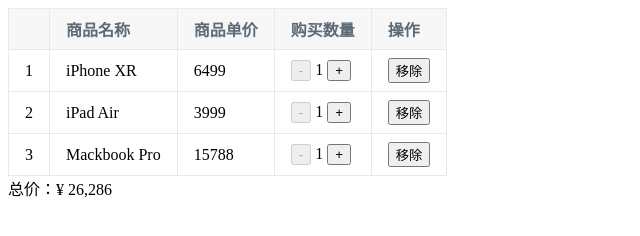
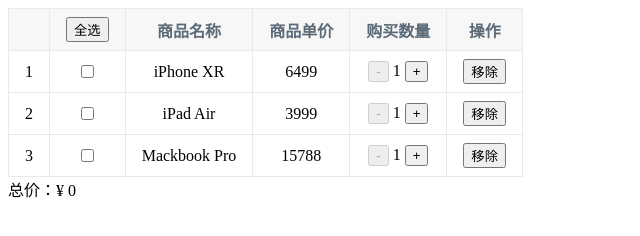
Before and after one commit to tfcx-th/JavaScript-practice, a plain HTML site: page SimpleShoppingCart/SimpleShoppingCart.html in a window 1280 px wide. Shown: the whole page, without its empty margins (0-640 px from the left). Drawn offline with nearby package versions, Linux system fonts and the light colour scheme.

Commit message:
添加选择功能

```diff
--- a/SimpleShoppingCart/SimpleShoppingCart.html
+++ b/SimpleShoppingCart/SimpleShoppingCart.html
@@ -14,6 +14,9 @@
         <thead>
           <tr>
             <th></th>
+            <th>
+              <button @click="handleCheckAll()">{{ title }}</button>
+            </th>
             <th>商品名称</th>
             <th>商品单价</th>
             <th>购买数量</th>
@@ -23,6 +26,9 @@
         <tbody>
           <tr v-for="(item, index) in list">
             <td>{{ index + 1 }}</td>
+            <td>
+              <input type="checkbox" @click="handleCheckbox(index)" :checked="list[index].checked">
+            </td>
             <td>{{ item.name }}</td>
             <td>{{ item.price }}</td>
             <td>
--- a/SimpleShoppingCart/main.js
+++ b/SimpleShoppingCart/main.js
@@ -1,21 +1,26 @@
 var app = new Vue({
   el: '#app',
   data: {
+    allChecked: false,
+    title: '全选',
     list: [
       {
         id: 1,
+        checked: false,
         name: 'iPhone XR',
         price: 6499,
         count: 1
       },
       {
         id: 2,
+        checked: false,
         name: 'iPad Air',
         price: 3999,
         count: 1
       },
       {
         id: 3,
+        checked: false,
         name: 'Mackbook Pro',
         price: 15788,
         count: 1
@@ -28,7 +33,9 @@
       var total = 0;
       for (var i = 0; i < this.list.length; i++) {
         var item = this.list[i];
+        if (item.checked === true) {
           total += item.price * item.count;
+        }
       }
       return total.toString().replace(/\B(?=(\d{3})+$)/g, ',');
     }
@@ -47,6 +54,30 @@
 
     handleRemove: function(index) {
       this.list.splice(index, 1);
+    },
+
+    handleCheckbox: function(index) {
+      if (this.list[index].checked === false) {
+        this.list[index].checked = true;
+      } else {
+        this.list[index].checked = false;
+      }
+    },
+
+    handleCheckAll: function() {
+      if (!this.allChecked) {
+        for (var i = 0; i < this.list.length; i++) {
+          this.list[i].checked = true;
+        }
+        this.allChecked = true;
+        this.title = '全不选';
+      } else {
+        for (var i = 0; i < this.list.length; i++) {
+          this.list[i].checked = false;
+        }
+        this.allChecked = false;
+        this.title = '全选';
+      }
     }
   }
 })
--- a/SimpleShoppingCart/style.css
+++ b/SimpleShoppingCart/style.css
@@ -10,7 +10,7 @@
 th, td {
     padding: 8px 16px;
     border: 1px solid #e9e9e9;
-    text-align: left;
+    text-align: center;
 }
 th {
     background: #f7f7f7;
```
Lines whose indentation alone changed are shown as unchanged.
